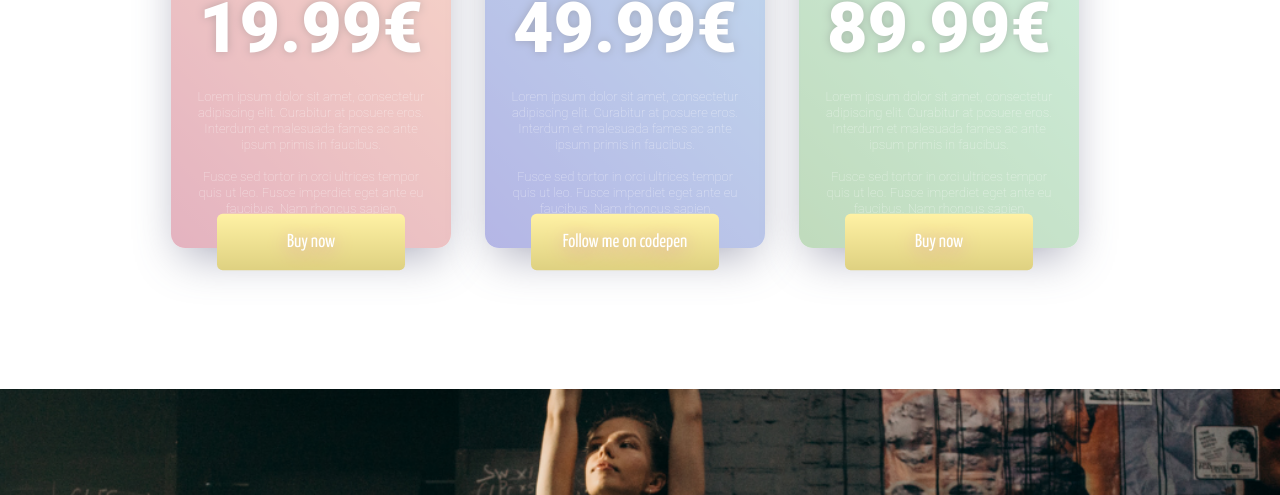
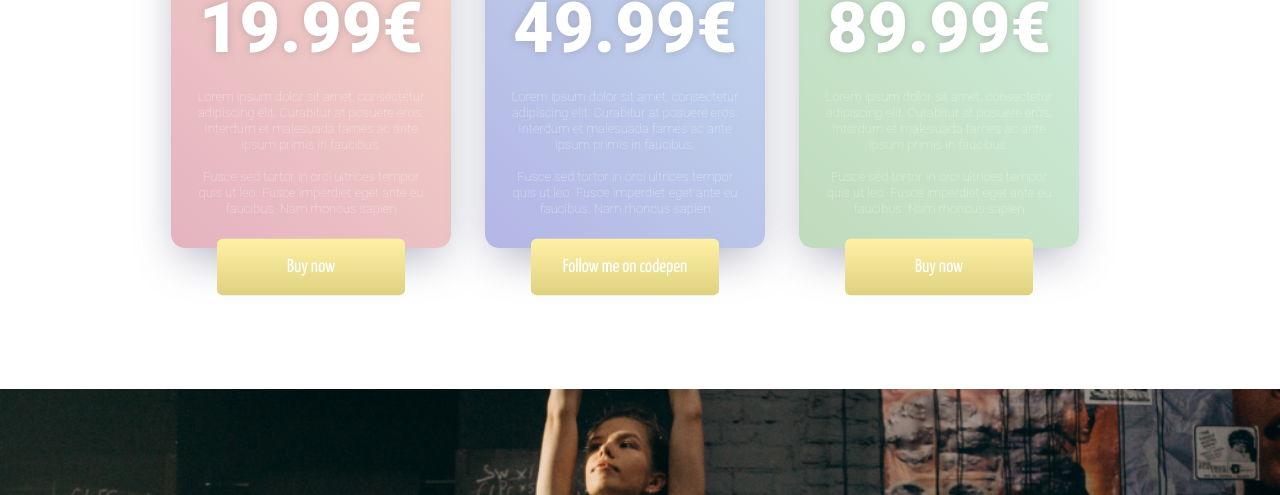
Before and after one commit to elviajero971/fun-power, a PHP site: page / in a window 1280 px wide. Shown: the part 2081-2576 px from the top of the page. Run offline with PHP 8.4, Linux system fonts and the light colour scheme; some web fonts are replaced.

Commit message:
fix card

```diff
--- a/main.css
+++ b/main.css
@@ -579,10 +579,6 @@ body .pricing-section__container .card_inner__content .title {
   letter-spacing: 1px;
 }
 body .pricing-section__container .card_inner__cta {
-  position: absolute;
-  bottom: -24px;
-  left: 0;
-  right: 0;
   margin: auto;
   width: 200px;
 }
@@ -599,12 +595,6 @@ body .pricing-section__container .card_inner__cta button {
   transform: scale(0.94);
   cursor: pointer;
   transition: box-shadow 0.3s, transform 0.3s 0.1s;
-}
-body .pricing-section__container .card_inner__cta button span {
-  text-shadow: 0px 4px 18px #BA3F57;
-}
-body .pricing-section__container .card_inner__cta button:hover {
-  box-shadow: 0px 0px 60px 8px #F76583, 0px 0px 0px 2px rgba(255, 255, 255, 0.19) inset;
 }
 
 @keyframes launch {
--- a/sass/components.scss
+++ b/sass/components.scss
@@ -427,10 +427,7 @@ body{
           }
         }
         &__cta{
-          position:absolute;
-          bottom:-24px;
-          left:0;
-          right:0;
+
           margin:auto;
           width:200px;
           button{
@@ -447,12 +444,7 @@ body{
             transform:scale(.94);
             cursor:pointer;
             transition:box-shadow .3s, transform .3s .1s;
-            span{
-              text-shadow: 0px 4px 18px #BA3F57;
-            }
-            &:hover{
-              box-shadow: 0px 0px 60px 8px #F76583, 0px 0px 0px 2px rgba(255, 255, 255, 0.19) inset;
-            }
+
           }
         }
       }
```
Also changed, not shown: 1 other file.
